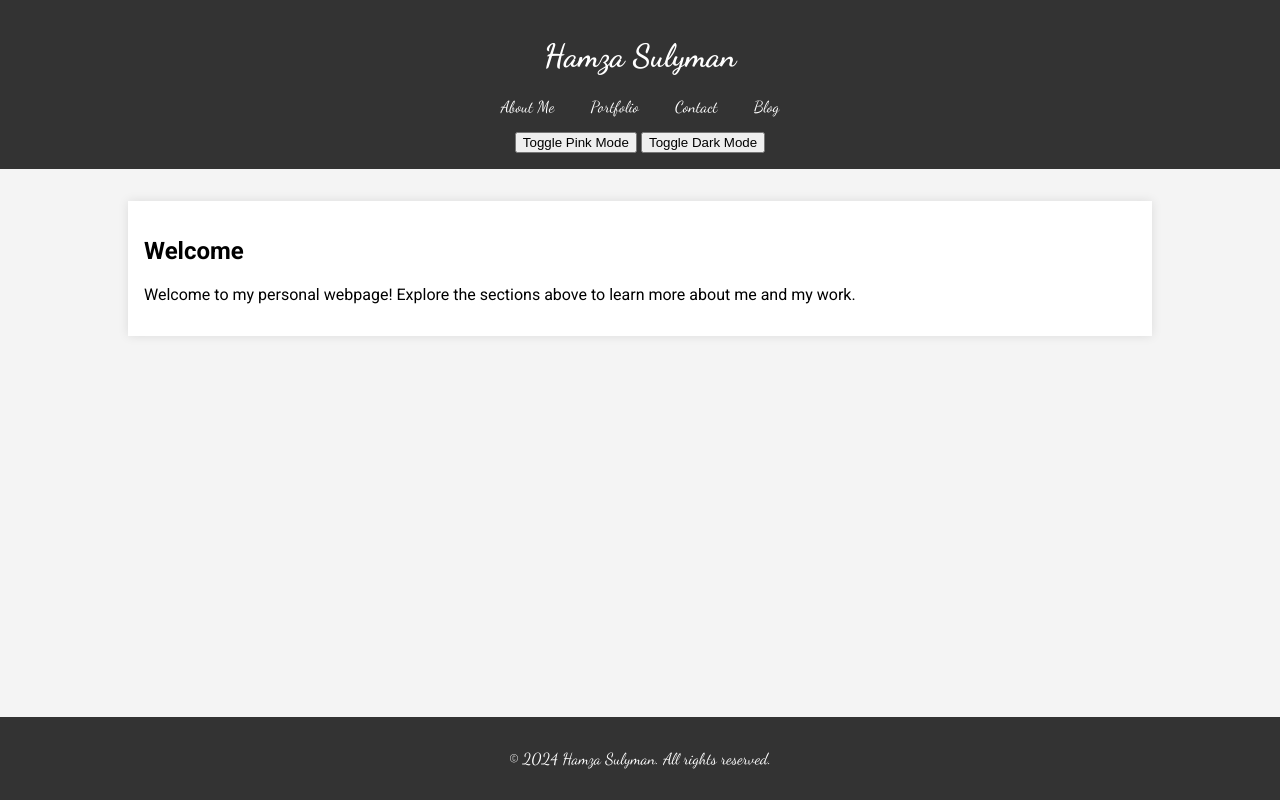
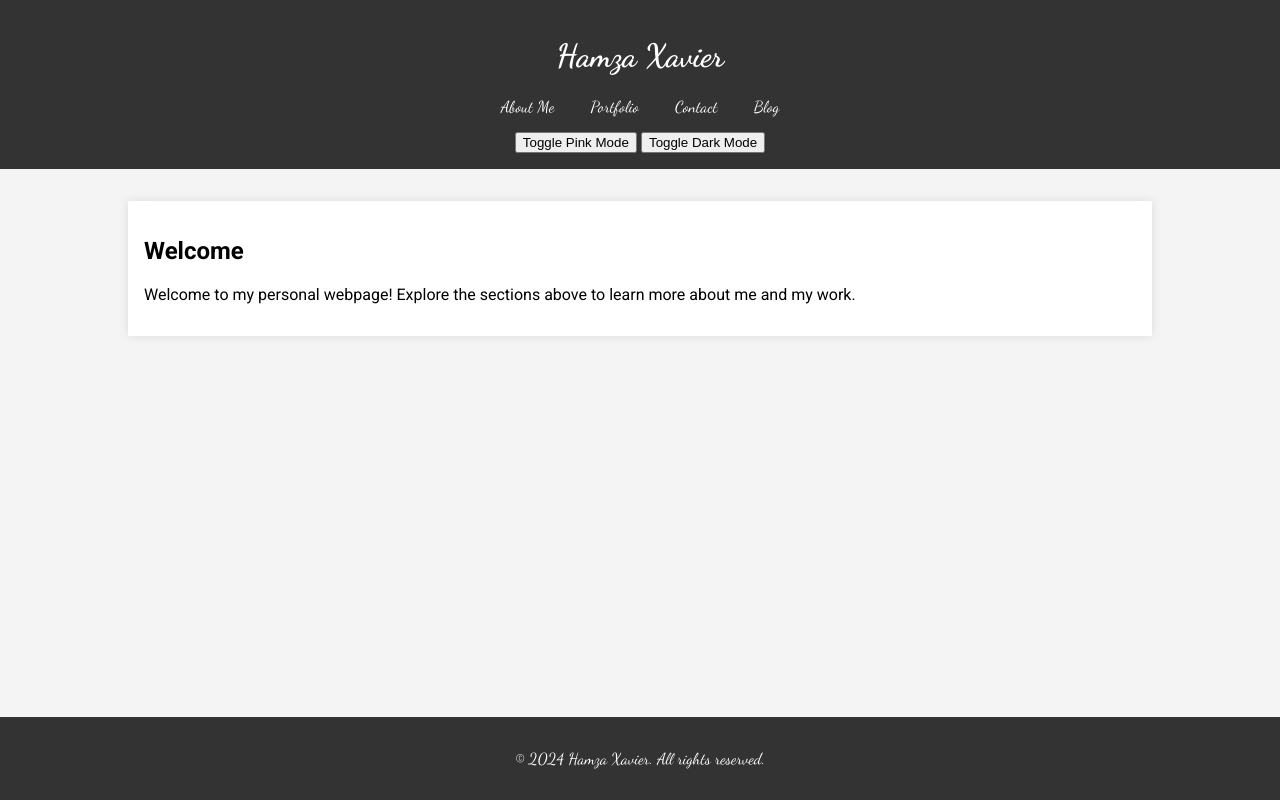
Before and after one commit to hmz-s/portfolio2, a plain HTML site: page index.html in a window 1280 px wide. Drawn offline with Linux system fonts and the light colour scheme.

Commit message:
Update index.html
Signed-off-by: Hamza S. <155594116+hmz-s@users.noreply.github.com>

```diff
--- a/index.html
+++ b/index.html
@@ -3,13 +3,13 @@
 <head>
     <meta charset="UTF-8">
     <meta name="viewport" content="width=device-width, initial-scale=1.0">
-    <title>John Doe's Personal Page</title>
+    <title>Hamza Xavier's Personal Page</title>
     <link rel="stylesheet" href="styles.css">
     <link href="https://fonts.googleapis.com/css2?family=Dancing+Script:wght@400;700&family=Roboto:wght@400;700&display=swap" rel="stylesheet">
 </head>
 <body>
     <header>
-        <h1>Hamza Sulyman</h1>
+        <h1>Hamza Xavier</h1>
         <nav>
             <ul>
                 <li><a href="about.html">About Me</a></li>
@@ -30,7 +30,7 @@
     </div>
 
     <footer>
-        <p>&copy; 2024 Hamza Sulyman. All rights reserved.</p>
+        <p>&copy; 2024 Hamza Xavier. All rights reserved.</p>
     </footer>
 
     <script src="scripts.js"></script>
```
